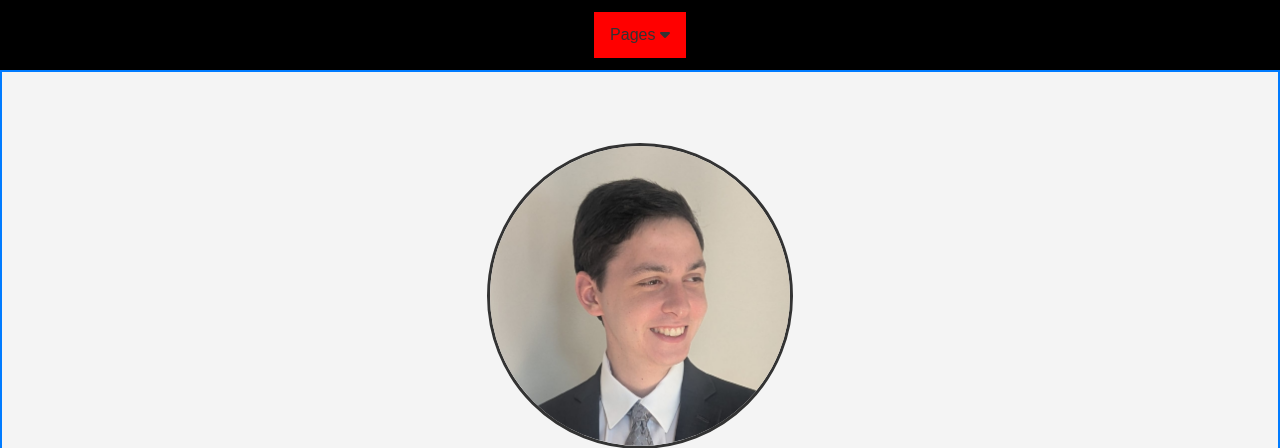
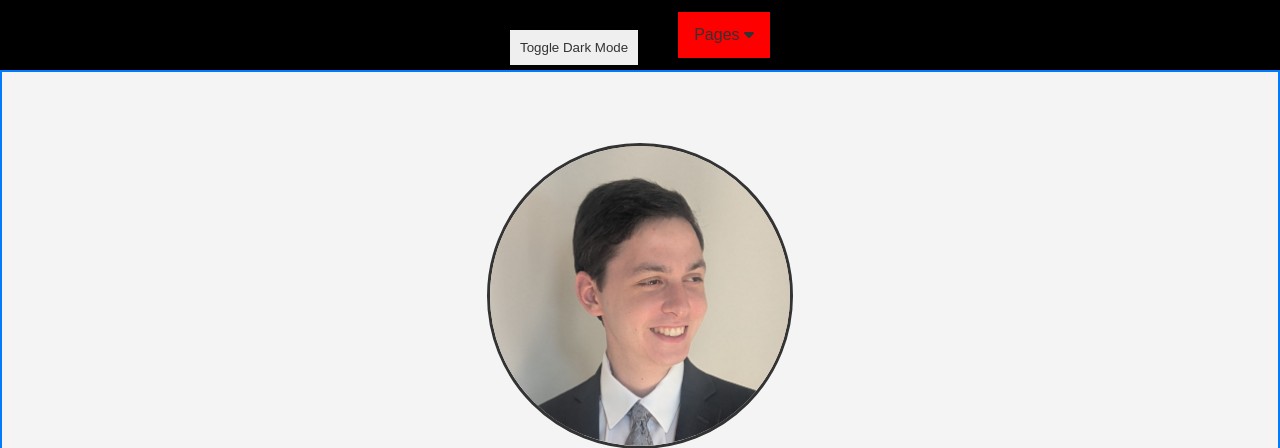
Before and after one commit to jaimeland/Portfolio, a PHP site: page /Home.html in a window 1280 px wide; the page is wider, and only the part inside the window is pictured. Shown: the top 448 px of that part. Run offline with PHP 8.4, Linux system fonts and the light colour scheme.

Commit message:
javascript

```diff
--- a/Contact.html
+++ b/Contact.html
@@ -9,6 +9,9 @@
         <script src="main.js"></script>
 
         <header class="top-bar">
+            <div class="dark-mode-toggle">
+                <button id="dark-mode-btn">Toggle Dark Mode</button>
+            </div>
             <nav class="navigation">
                 <div class="dropdown">
                     <button class="dropbtn">Pages
--- a/Home.html
+++ b/Home.html
@@ -10,6 +10,9 @@
       <script src="main.js"></script>
 
         <header class="top-bar">
+          <div class="dark-mode-toggle">
+            <button id="dark-mode-btn">Toggle Dark Mode</button>
+        </div>
             <nav class="navigation">
                 <div class="dropdown">
                     <button class="dropbtn">Pages
--- a/Projects.html
+++ b/Projects.html
@@ -9,6 +9,9 @@
       <script src="main.js"></script>
 
         <header class="top-bar">
+          <div class="dark-mode-toggle">
+            <button id="dark-mode-btn">Toggle Dark Mode</button>
+        </div>
             <nav class="navigation">
                 <div class="dropdown">
                     <button class="dropbtn">Pages
--- a/main.js
+++ b/main.js
@@ -0,0 +1,7 @@
+const darkModeBtn = document.getElementById('dark-mode-btn');
+const body = document.body;
+
+darkModeBtn.addEventListener('click', function() {
+        body.classList.toggle('dark-mode');
+        body.classList.toggle('light-mode');
+    });
--- a/styles.css
+++ b/styles.css
@@ -278,7 +278,7 @@ h2 i.fas {
 }
 
 
-
+/* Skills 2 */
 
 .skills-section {
     margin: 20px;
@@ -304,3 +304,26 @@ progress[value]::-webkit-progress-value {
 progress[value]::-moz-progress-bar {
     background-color: #4caf50;
 }
+
+/* Dark mode */
+
+body.light-mode {
+    background-color: white;
+    color: black;
+}
+
+body.dark-mode {
+    background-color: black;
+    color: white;
+}
+
+button {
+    padding: 10px;
+    border: none;
+    cursor: pointer;
+}
+
+.dark-mode-toggle {
+    text-align: center;
+    margin: 20px 0;
+}
```
